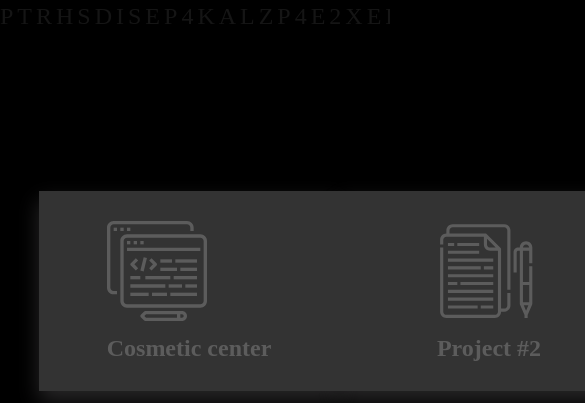
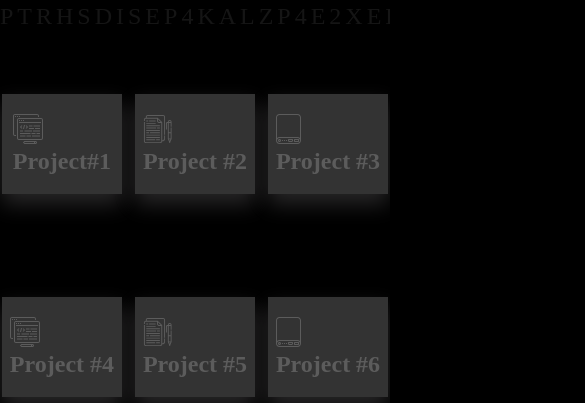
Before and after one commit to JohnnyConstantin/Portfolio, a website built with Parcel: page projects.html in a window 390 px wide. Shown: the part 441-844 px from the top of the page, 585 px wide, since content can reach past the window. Built offline with nearby package versions, Linux system fonts and the light colour scheme.

Commit message:
adopted projects for smarts

```diff
--- a/css/projects.css
+++ b/css/projects.css
@@ -114,7 +114,7 @@ body{
   justify-content: center;
   align-items: center;
   z-index: 1;
-  transform: translateY(100px);
+  transform: translateY(50%);
 }
 
 .cont .card:hover .face.face1{
@@ -131,7 +131,7 @@ body{
   padding: 20px;
   box-sizing: border-box;
   box-shadow: 0 10px 20px rgba(199, 194, 201, 0.2);
-  transform: translateY(-100px);
+  transform: translateY(-50%);
 }
 
 .cont .card:hover .face.face2{
@@ -161,8 +161,135 @@ body{
   cursor: pointer;
 }
 
-@media screen and (max-width: 508px){
-  .section{
+@media screen and (max-width: 1100px){
+  .cont .card .face{
+  width: 255px;
+  height: 150px;
+  transition: 0.5s;
+}
+  .projs img{
+    width: 50px;
+    height: 50px;
+  }
+
+  .projs{
+  margin: 10px 0 10px 0;
+  display: flex;
+  justify-content: center;
+  align-items: center;
+}
+
+.cont {
+  position: relative;
+  width: 90%;
+  display: flex;
+  justify-content: space-between;
+}
+
+  .cont .card .face.face1 .contant h3 {
+  margin: 1px 0 0;
+  padding: 0;
+  color: #fff;
+  text-align: center;
+}
+
+.cont .card .face.face2 .contant a{
+  margin: 2px 0 0;
+  display: inline-block;
+
+  text-decoration: none;
+  font-weight: 900;
+  color: #333;
+  padding: 5px;
+  border: 1px solid #333;
+}
+}
+
+@media screen and (max-width: 835px){
+  .cont .card .face{
+  width: 150px;
+  height: 150px;
+  transition: 0.5s;
+}
+  .projs img{
+    width: 40px;
+    height: 40px;
+  }
+
+  .projs{
+  margin: 5px 0 10px 0;
+  display: flex;
+  justify-content: center;
+  align-items: center;
+}
+
+.cont {
+  position: relative;
+  width: 90%;
+  display: flex;
+  justify-content: space-between;
+}
+
+  .cont .card .face.face1 .contant h3 {
+  margin: 1px 0 0;
+  padding: 0;
+  color: #fff;
+  text-align: center;
+}
+
+.cont .card .face.face2 .contant a{
+  margin: 2px 0 0;
+  display: inline-block;
+
+  text-decoration: none;
+  font-weight: 900;
+  color: #333;
+  padding: 5px;
+  border: 1px solid #333;
+}
+}
+
+@media screen and (max-width: 500px) {
+  .cont .card .face {
+    width: 120px;
+    height: 100px;
+    transition: 0.5s;
+  }
+
+  .projs img {
+    width: 30px;
+    height: 30px;
+  }
+
+  .projs {
+    margin: 3px 0 3px 0;
+    display: flex;
+    justify-content: center;
+    align-items: center;
+  }
+
+  .cont {
     position: relative;
+    width: 99%;
+    display: flex;
+    justify-content: space-between;
+  }
+
+  .cont .card .face.face1 .contant h3 {
+    margin: 0 0 0;
+    padding: 0;
+    color: #fff;
+    text-align: center;
+  }
+
+  .cont .card .face.face2 .contant a {
+    margin: 0 0 0;
+    display: inline-block;
+
+    text-decoration: none;
+    font-weight: 300;
+    color: #333;
+    padding: 2px;
+    border: 1px solid #333;
   }
 }
--- a/projects.html
+++ b/projects.html
@@ -51,12 +51,12 @@
      <div class="face face1">
         <div class="contant">
           <img src="img/html.svg">
-          <h3>Cosmetic center</h3>
+          <h3>Project#1</h3>
         </div>
      </div>
      <div class="face face2">
         <div class="contant">
-         <p>Me and my friends made site</p>
+         <p>Cosmetic center site with my friends</p>
           <a href="#">Read more</a>
         </div>
      </div>
```
